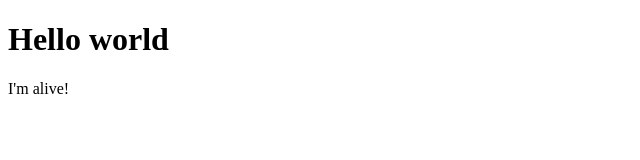
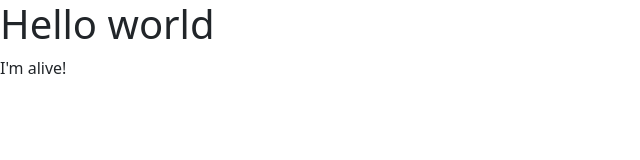
Before and after one commit to sachasl/Portfolio, a plain HTML site: page index.html in a window 1280 px wide. Shown: the whole page, without its empty margins (0-640 px from the left). Drawn offline with nearby package versions, Linux system fonts and the light colour scheme.

Commit message:
Add Bootstrap CSS and JS links to index.html

```diff
--- a/index.html
+++ b/index.html
@@ -4,6 +4,10 @@
     <head>
         <title>Ed's Portfolio</title>
         <meta charset="UTF-8">
+        <link href="https://cdn.jsdelivr.net/npm/bootstrap@5.3.3/dist/css/bootstrap.min.css" rel="stylesheet">
+        <link href="https://cdn.jsdelivr.net/npm/bootstrap-icons@1.11.3/font/bootstrap-icons.css" rel="stylesheet">
+    </head>
+    <script src="https://cdn.jsdelivr.net/npm/bootstrap@5.3.3/dist/js/bootstrap.bundle.min.js"></script>
     <body>
         <h1>Hello world</h1>
         <p>I'm alive!</p>
```
